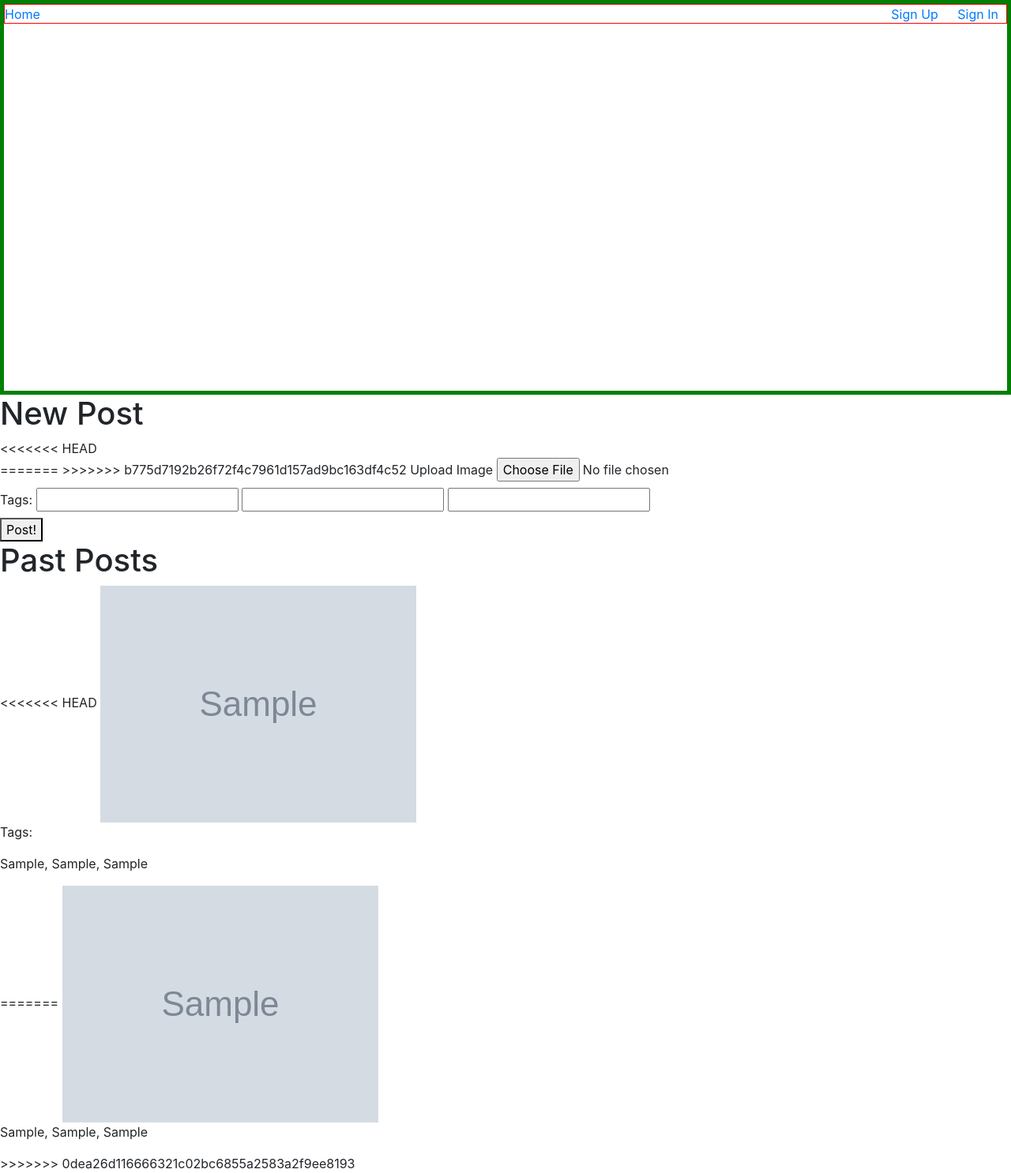
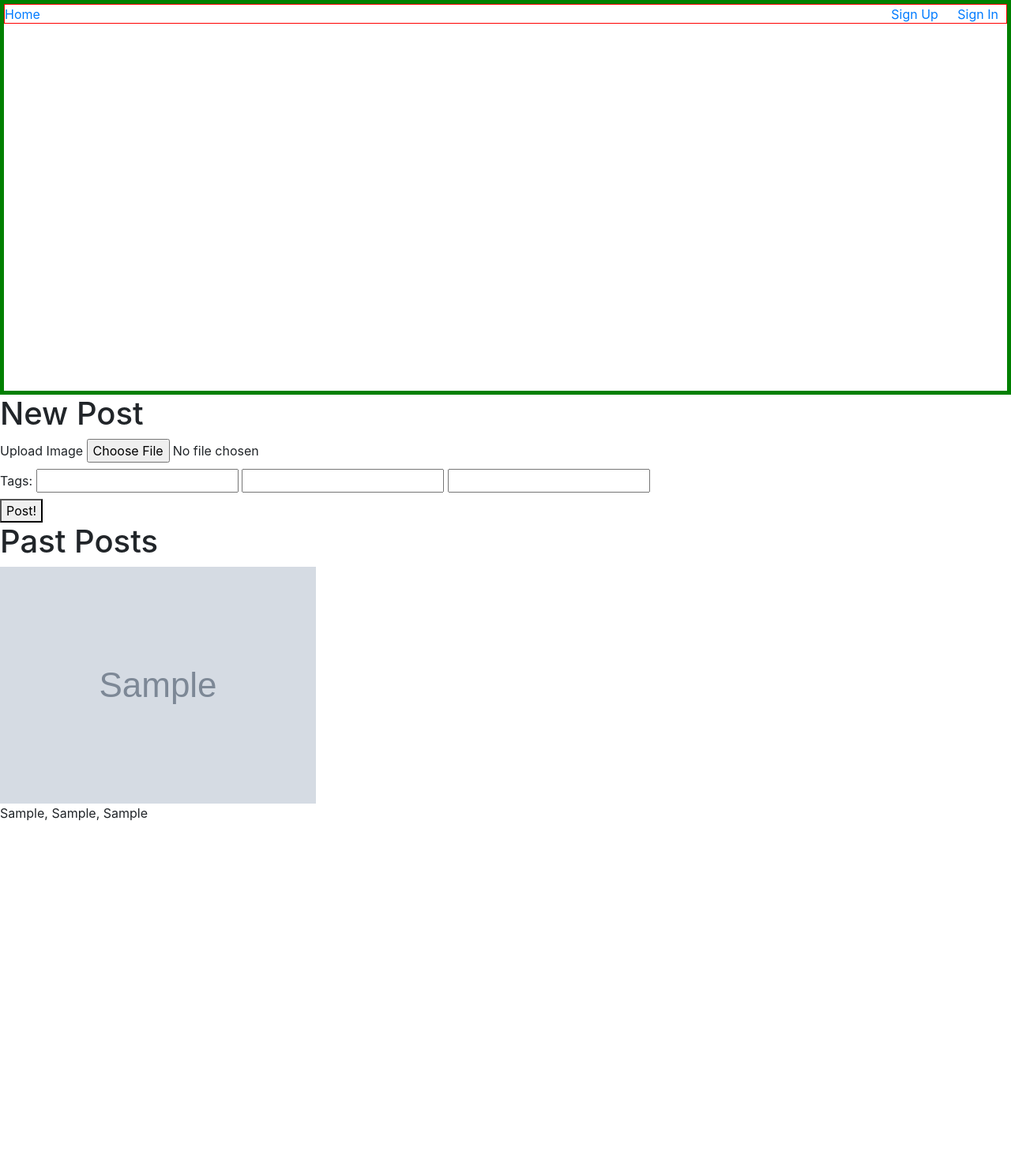
Before and after one commit to Christine516/shopFinder, a Python web app: template templates/home.html in a window 1280 px wide. Shown: the whole page at 79% size. After the commit the page ends 1040 px from the top, so only its background shows below. Run offline with Jinja, Linux system fonts and the light colour scheme; the template is opened without the code that fills it: most values are stand-ins (such as "Sample title", 1, 10 or a date in 2020); grey boxes marked "Sample" are stand-in pictures; some libraries are stand-ins or nearby versions.

Commit message:
Some late night code to fix the second post problem.(Added a url function in post)

```diff
--- a/posts.py
+++ b/posts.py
@@ -2,11 +2,7 @@ from google.appengine.ext import ndb
 from google.appengine.api import images
 
 class Post (ndb.Model):
-<<<<<<< HEAD
-    image = ndb.BlobProperty()
-=======
     image = ndb.BlobKeyProperty()
->>>>>>> 0dea26d116666321c02bc6855a2583a2f9ee8193
     image_url = ndb.StringProperty()
     tag1 = ndb.StringProperty()
     tag2 = ndb.StringProperty()
--- a/templates/home.html
+++ b/templates/home.html
@@ -21,11 +21,7 @@
         </div>
     </section>
     <h1>New Post</h1>
-<<<<<<< HEAD
-    <form method="post" action="{0}">
-=======
     <form method="post" action = "{0}" enctype="multipart/form-data">
->>>>>>> b775d7192b26f72f4c7961d157ad9bc163df4c52
       <label>
         Upload Image
         <input type="file" name="image" accept="image/gif, image/jpeg, image/png">
@@ -39,14 +35,6 @@
       <button type="submit">Post!</button>
       <form>
     <h1>Past Posts</h1>
-<<<<<<< HEAD
-    {% for post in all_posts %}
-      <img src="{{ create_post_photo_url }}">
-      <p>Tags:</p>
-      <p> {{ posts.tag1_inputted }}, {{ posts.tag2_inputted }}, {{ posts.tag3_inputted }}</p>
-    {% endfor %}
-  </body>
-=======
     {% if all_posts !=  None %}
 
       {% for post in all_posts %}
@@ -57,5 +45,4 @@
       <h1> No Posts made yet </h1>
     {% endif %}
     </body>
->>>>>>> 0dea26d116666321c02bc6855a2583a2f9ee8193
 </html>
```
Also changed, not shown: main.py (+6 -6 lines).
